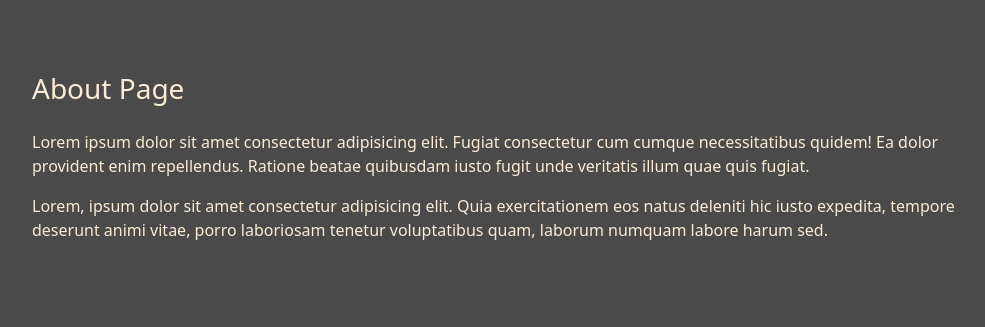
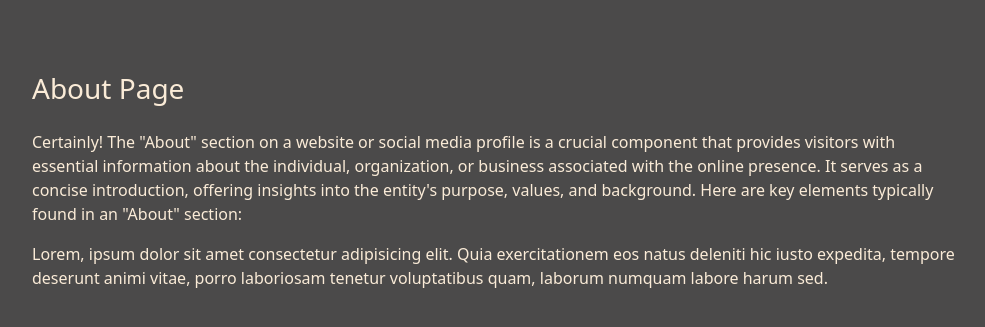
Before and after one commit to jahidhasanpiyesh/Mini-Blog-Project, a Django app: page /about/ in a window 1280 px wide. Shown: the part 56-383 px from the top of the page, without its empty margins (50-1035 px from the left). Run offline with Django 5.2, Linux system fonts and the light colour scheme; some libraries are stand-ins or nearby versions.

Commit message:
This project is in the process of updating !

```diff
--- a/blogapp/templates/blogapp/about.html
+++ b/blogapp/templates/blogapp/about.html
@@ -5,10 +5,10 @@
 <div class="col-sm-10">
     <h3 class="my-4">About Page</h3>
     <p>
-        Lorem ipsum dolor sit amet consectetur adipisicing elit.
-        Fugiat consectetur cum cumque necessitatibus quidem! Ea
-        dolor provident enim repellendus. Ratione beatae quibusdam
-        iusto fugit unde veritatis illum quae quis fugiat.
+        Certainly! The "About" section on a website or social media profile is a crucial component that provides
+        visitors with essential information about the individual, organization, or business associated with the
+        online presence. It serves as a concise introduction, offering insights into the entity's purpose, values,
+        and background. Here are key elements typically found in an "About" section:
     </p>
     <p>
         Lorem, ipsum dolor sit amet consectetur adipisicing elit.
--- a/blogapp/templates/blogapp/home.html
+++ b/blogapp/templates/blogapp/home.html
@@ -2,7 +2,7 @@
 {% load static %}
 {% block title %} Home {% endblock title %}
 {% block content %}
-<div class="col-sm-10">
+<div class="col-sm-10 offset-1">
     <h3 class="my-5">Home Page</h3>
 
     {% for posts in post %}
--- a/blogapp/views.py
+++ b/blogapp/views.py
@@ -3,6 +3,7 @@ from .forms import Sign_Up_Forms, Login_Forms, User_Post_Forms
 from django.contrib import messages
 from django.contrib.auth import authenticate, login, logout
 from .models import Post
+from django.contrib.auth.models import Group
 
 # Create your views here.
 
@@ -23,7 +24,10 @@ def contact(request):
 def deshbord(request):
     if request.user.is_authenticated:
         posts = Post.objects.all()
-        return render(request, 'blogapp/deshbord.html',{'posts':posts})
+        user = request.user
+        full_name = user.get_full_name()
+        gps = user.groups.all()
+        return render(request, 'blogapp/deshbord.html',{'posts':posts,'name':full_name,'group':gps})
     else:
         return HttpResponseRedirect('/login/')
 
@@ -52,7 +56,9 @@ def user_signup(request):
         fm = Sign_Up_Forms(request.POST)
         if fm.is_valid():
             messages.success(request,"Thanks for signing up. Your account has been created !!")
-            fm.save()
+            user = fm.save()
+            group = Group.objects.get(name='Author')
+            user.groups.add(group)
             fm = Sign_Up_Forms()
     else:
         fm = Sign_Up_Forms()
```
Also changed, not shown: blogapp/templates/blogapp/deshbord.html (+16 -3 lines), db.sqlite3.
